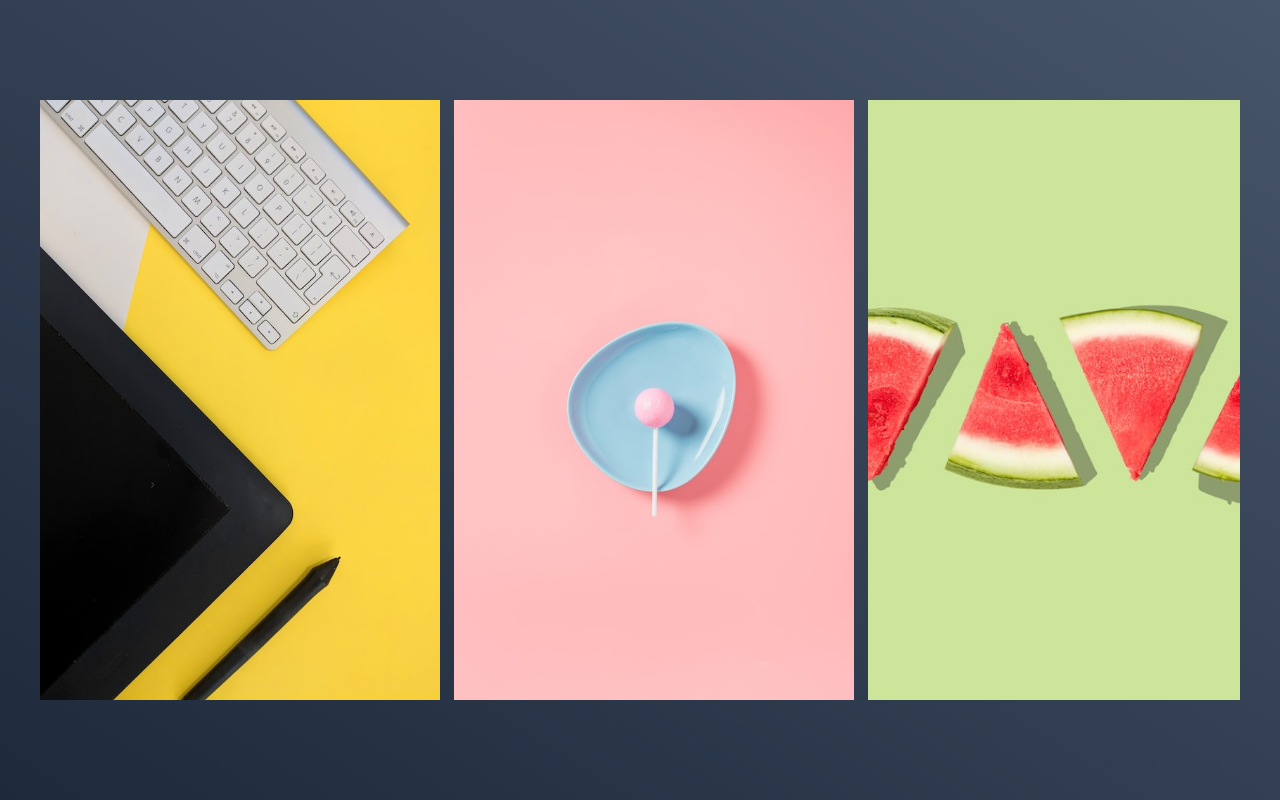
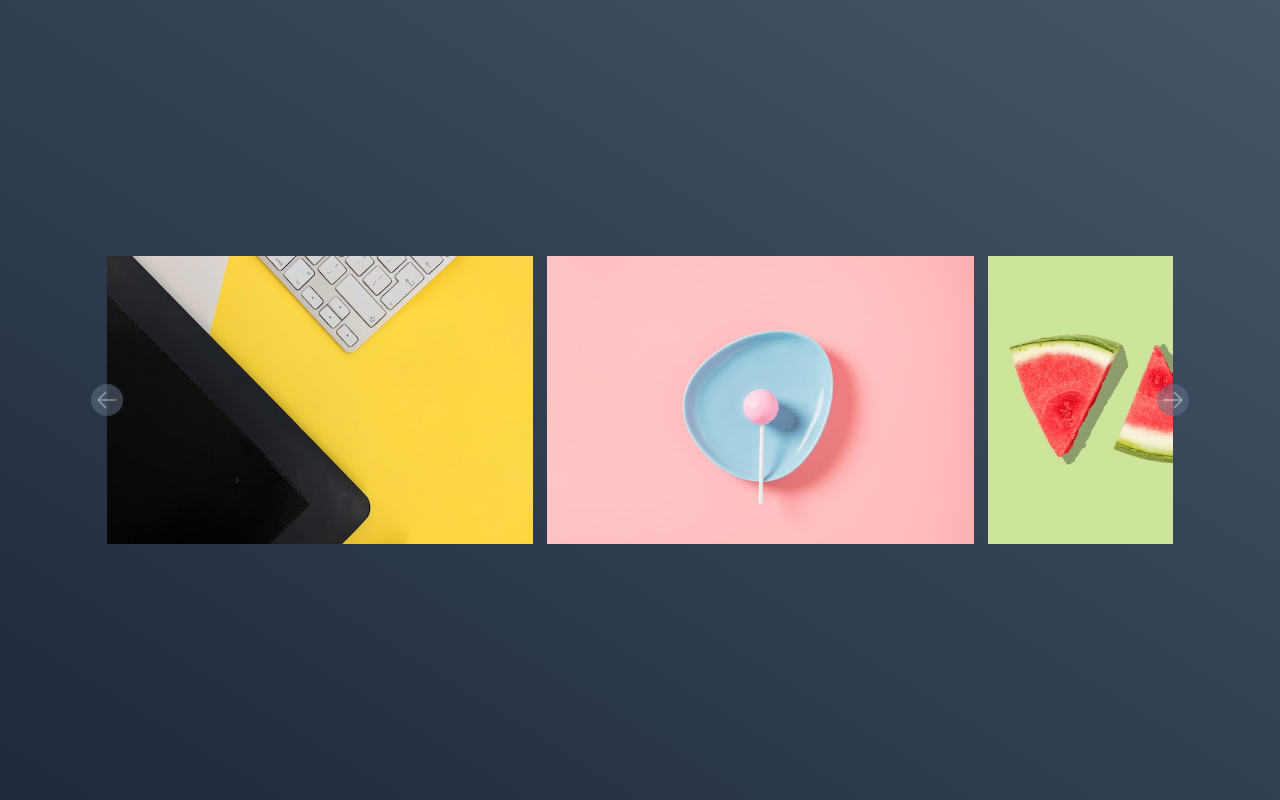
Before and after one commit to min33sky/draggable_carousel, a React (Vite) app: page / in a window 1280 px wide. Built offline with nearby package versions, Linux system fonts and the light colour scheme.

Commit message:
feat: implements scroll button

```diff
--- a/src/components/Carousel.tsx
+++ b/src/components/Carousel.tsx
@@ -1,11 +1,12 @@
 import React, { useState } from 'react';
+import { ArrowLeftIcon, ArrowRightIcon } from '@heroicons/react/24/outline';
 
 interface Props {
   carouselImages: string[];
 }
 
 export default function Carousel({ carouselImages }: Props) {
-  const [images, setImages] = useState(carouselImages);
+  const [images, setImages] = useState(carouselImages); // TODO: 필요없는 듯?? Props로 대체 가능
   const [isDragStart, setIsDragStart] = useState(false);
   const [isDragging, setIsDragging] = useState(false);
   const [prevPageX, setPrevPageX] = useState(0); //? 이전 마우스 X 좌표
@@ -57,25 +58,19 @@ export default function Carousel({ carouselImages }: Props) {
       return;
 
     const absPositionDiff = Math.abs(positionDiff);
-    console.log('절대 이동 거리', absPositionDiff);
 
     const firstImageWidth =
-      carouselRef.current.firstElementChild?.clientWidth! + 14;
+      carouselRef.current.firstElementChild?.clientWidth! + 14; //? 14 = margin-right
 
     let skip = 0; //? 스크롤 할 이미지 수
 
     let valDifference = firstImageWidth - absPositionDiff; //? 스크롤 할 이미지 너비
-
-    // console.log('valDifference', valDifference);
 
     if (valDifference < 0) {
       let absVal = Math.abs(valDifference);
       let quotient = Math.floor(absVal / firstImageWidth) + 1;
       skip = firstImageWidth * quotient;
     }
-
-    console.log('skip: ', skip, firstImageWidth);
-    console.log('이동: ', prevScrollLeft, valDifference);
 
     if (carouselRef.current.scrollLeft > prevScrollLeft) {
       carouselRef.current.scrollTo({
@@ -96,13 +91,36 @@ export default function Carousel({ carouselImages }: Props) {
     }
   };
 
+  //? 버튼 클릭 시 스크롤
+  const handleButtonClick = (e: React.MouseEvent<HTMLButtonElement>) => {
+    if (!carouselRef.current) return;
+
+    const firstImageWidth =
+      carouselRef.current.firstElementChild?.clientWidth! + 14;
+
+    if (e.currentTarget.id === 'btn-left') {
+      carouselRef.current.scrollTo({
+        left: carouselRef.current.scrollLeft - firstImageWidth,
+        behavior: 'smooth',
+      });
+    } else if (e.currentTarget.id === 'btn-right') {
+      carouselRef.current.scrollTo({
+        left: carouselRef.current.scrollLeft + firstImageWidth,
+        behavior: 'smooth',
+      });
+    }
+  };
+
   return (
-    <div aria-label="wrapper" className="relative flex max-w-[1200px]">
-      {/* 왼쪽 버튼 */}
+    <div aria-label="wrapper" className="relative flex w-10/12 max-w-7xl">
+      <button aria-label="왼쪽 버튼" id="btn-left" onClick={handleButtonClick}>
+        <ArrowLeftIcon className="absolute top-1/2 -left-4 h-8 w-8 -translate-y-1/2 rounded-full bg-slate-500 p-1 text-white opacity-50 transition hover:bg-slate-700 hover:opacity-100" />
+      </button>
+
       <div
         aria-label="carousel"
         ref={carouselRef}
-        className={`flex  cursor-pointer overflow-hidden  ${
+        className={`flex h-72 cursor-pointer items-center overflow-hidden object-contain   ${
           isDragging ? 'cursor-grab scroll-auto' : 'scroll-smooth'
         }`}
         onMouseDown={dragStart}
@@ -115,12 +133,19 @@ export default function Carousel({ carouselImages }: Props) {
             key={index}
             src={image}
             alt="carousel_image"
-            className={`pointer-events-none ml-[14px] w-[400px] select-none object-cover first:ml-0`}
+            className={`pointer-events-none ml-[14px] w-full select-none object-cover first:ml-0  md:w-[calc(1280px/3)]`}
             draggable={false}
           />
         ))}
       </div>
-      {/* 오른쪽 버튼 */}
+
+      <button
+        aria-label="오른쪽 버튼"
+        id="btn-right"
+        onClick={handleButtonClick}
+      >
+        <ArrowRightIcon className="absolute top-1/2 -right-4 h-8 w-8 -translate-y-1/2 rounded-full bg-slate-500 p-1 text-white opacity-50 transition hover:bg-slate-700 hover:opacity-100" />
+      </button>
     </div>
   );
 }
```
